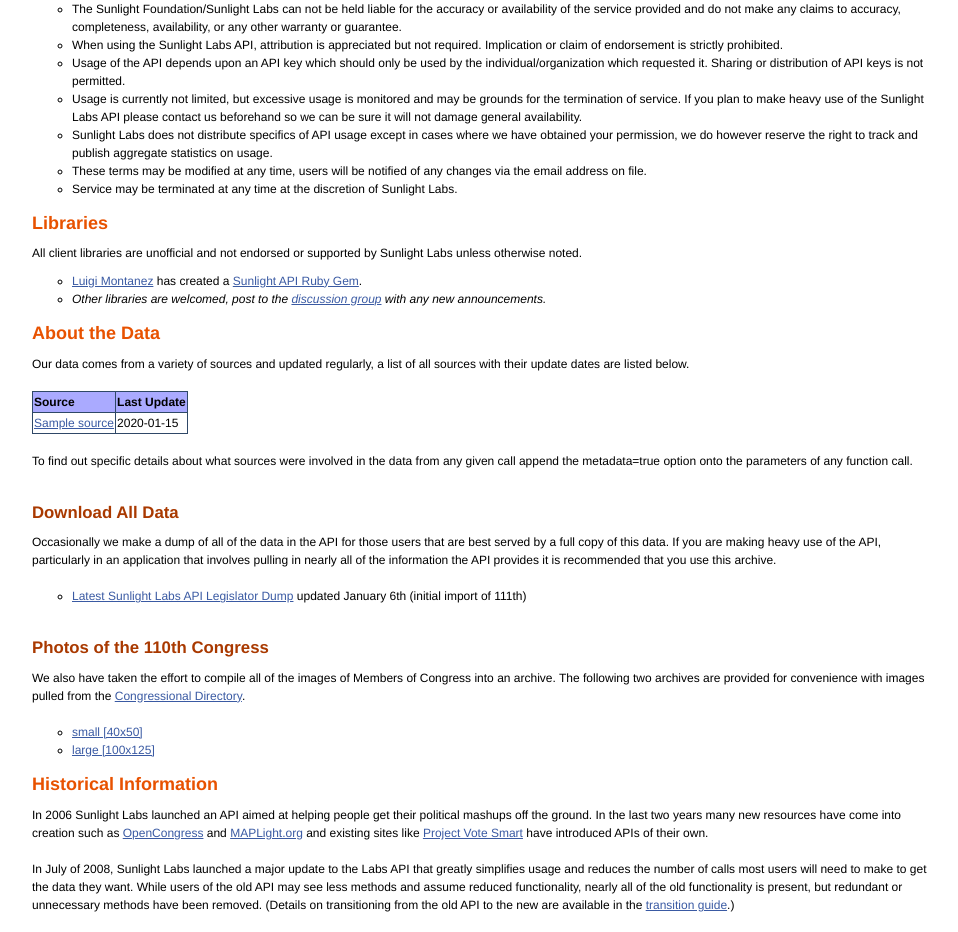
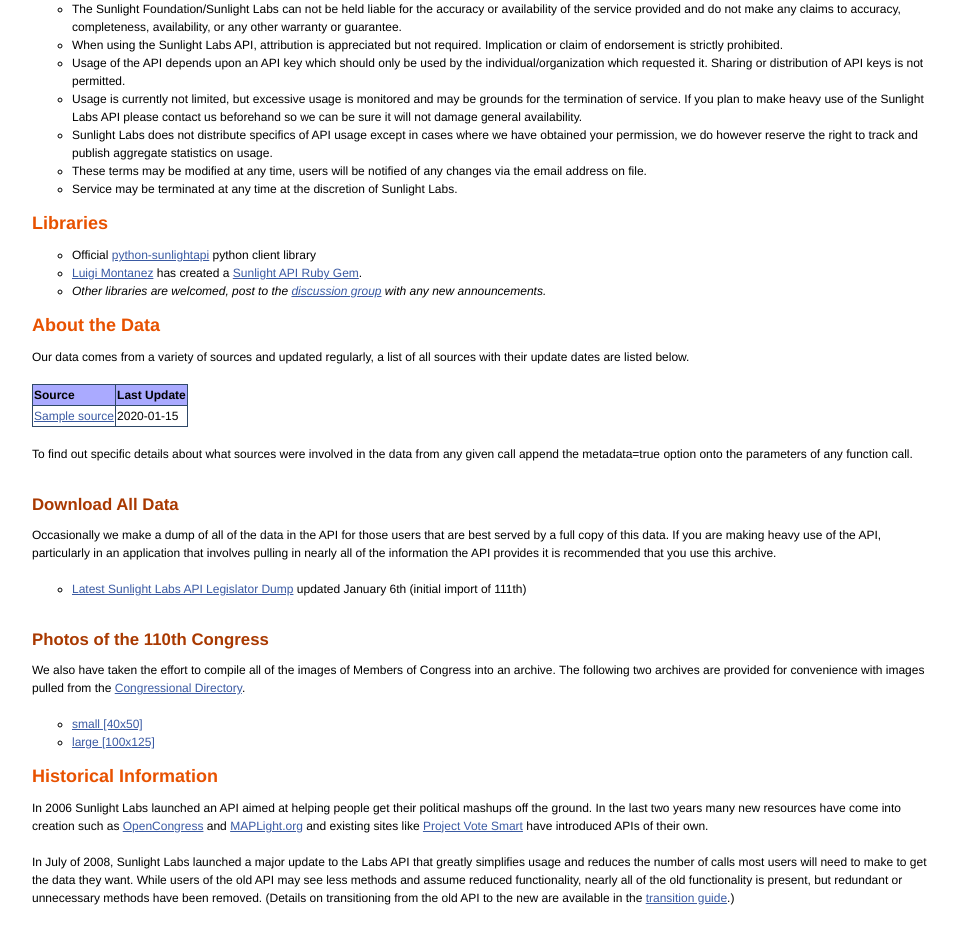
Before and after one commit to sunlightlabs/sunlightapi, a Python web app: template templates/index.html in a window 1280 px wide. Shown: the part 747-1679 px from the top of the page, without its empty margins (32-990 px from the left). After the commit the page ends 1652 px from the top, so only its background shows below. Run offline with Jinja, Linux system fonts and the light colour scheme; the template is opened without the code that fills it: most values are stand-ins (such as "Sample title", 1, 10 or a date in 2020); some libraries are stand-ins or nearby versions.

Commit message:
111th congress index
git-svn-id: https://source.sunlightlabs.com/sunlightapi/trunk@94 b95ab466-21ef-4d7f-887f-4deb394a2fdb

```diff
--- a/templates/index.html
+++ b/templates/index.html
@@ -43,9 +43,8 @@
 
 <h2> Libraries </h2>
 
-All client libraries are unofficial and not endorsed or supported by Sunlight Labs unless otherwise noted.
-
 <ul>
+    <li>Official <a href="http://github.com/sunlightlabs/python-sunlightapi/">python-sunlightapi</a> python client library</li>
     <li><a href="http://luigimontanez.com/">Luigi Montanez</a> has created a <a href="http://sunlight.rubyforge.org/">Sunlight API Ruby Gem</a>.</li>
     <li><em>Other libraries are welcomed, post to the <a href="http://groups.google.com/group/sunlightlabs-api-discuss">discussion group</a> with any new announcements.</em></li>
 </ul>
```
